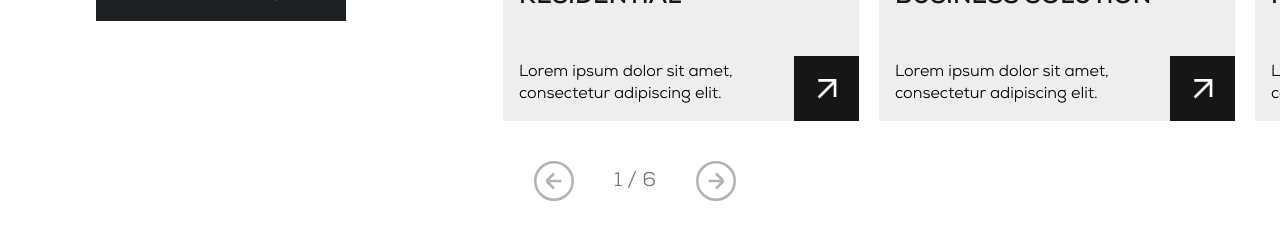
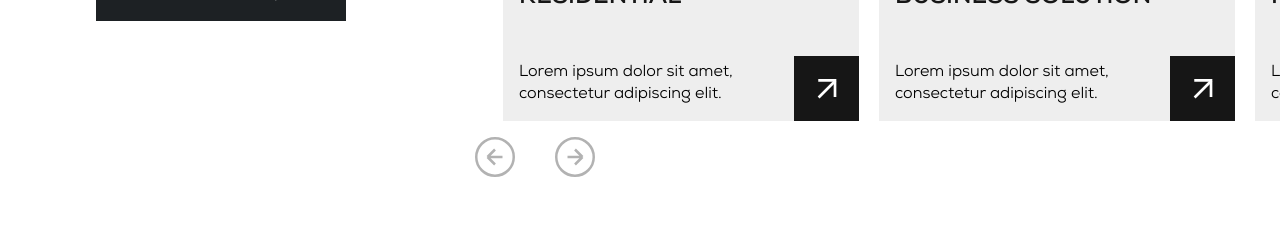
Before and after one commit to NAVIKNITIN/Guardians, a Next.js app: page /buyer in a window 1280 px wide. Shown: the part 1540-1791 px from the top of the page. Built offline with nearby package versions, Linux system fonts and the light colour scheme.

Commit message:
our services arrow changes

```diff
--- a/components/marketing/AudienceServicesBand.tsx
+++ b/components/marketing/AudienceServicesBand.tsx
@@ -124,7 +124,7 @@ export function AudienceServicesBand({
             {cardsStrip}
           </ScrollReveal>
         </div>
-        <div className="mt-6 flex w-full justify-center sm:mt-8 lg:mt-10">
+        <div className="mt-4 flex w-full justify-center md:ml-[-100px]">
           <CarouselControls
             currentIndex={currentIndex}
             total={total}
@@ -132,8 +132,9 @@ export function AudienceServicesBand({
             onNext={goNext}
             prevLabel="Previous service"
             nextLabel="Next service"
+            showCounter={false}
             buttonClassName="cursor-pointer border-0 bg-transparent hover:bg-black/[0.04] "
-            counterClassName=" fs-20"
+            counterClassName=""
             className="w-full justify-center gap-10"
           />
         </div>
```
